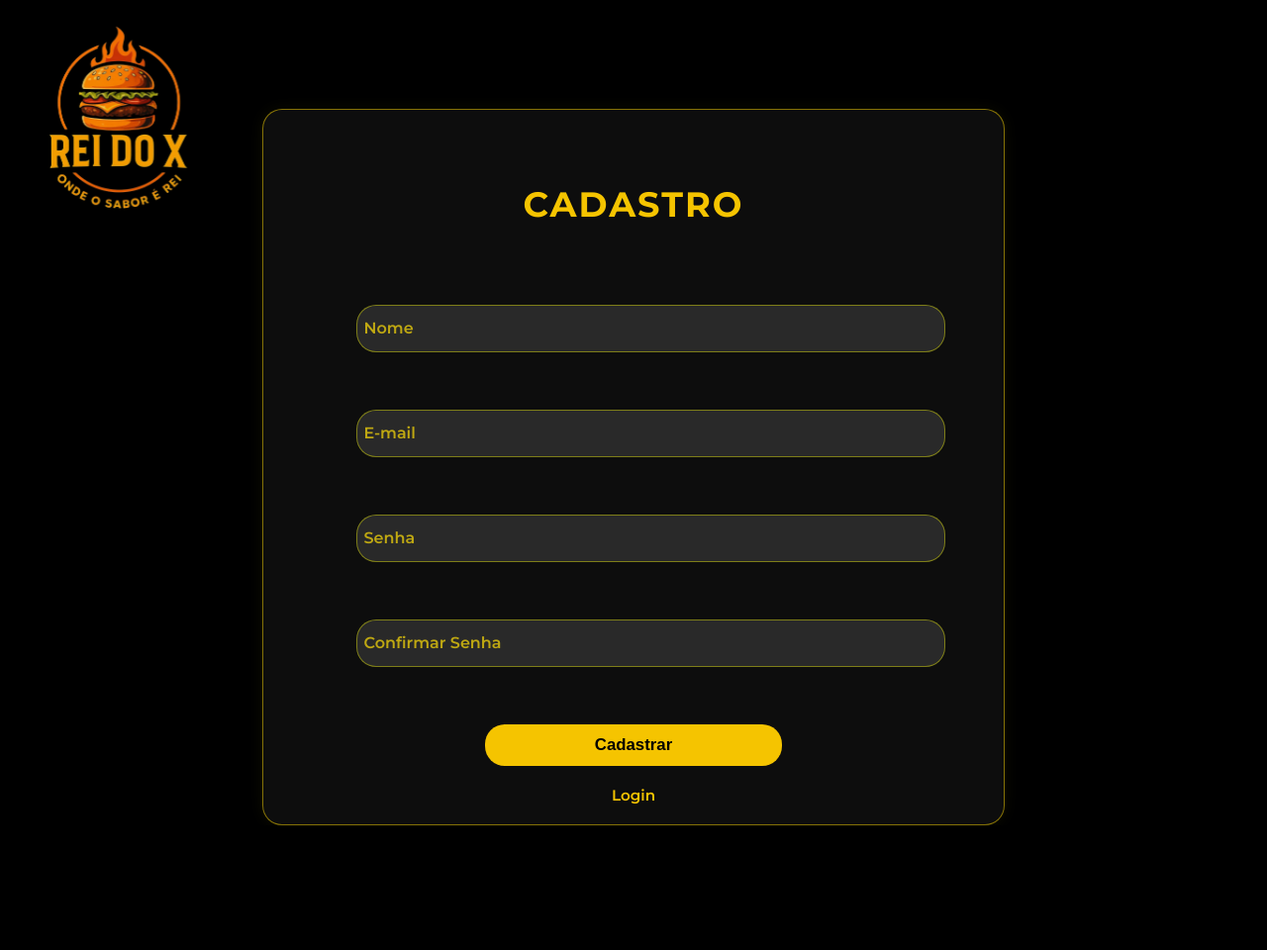
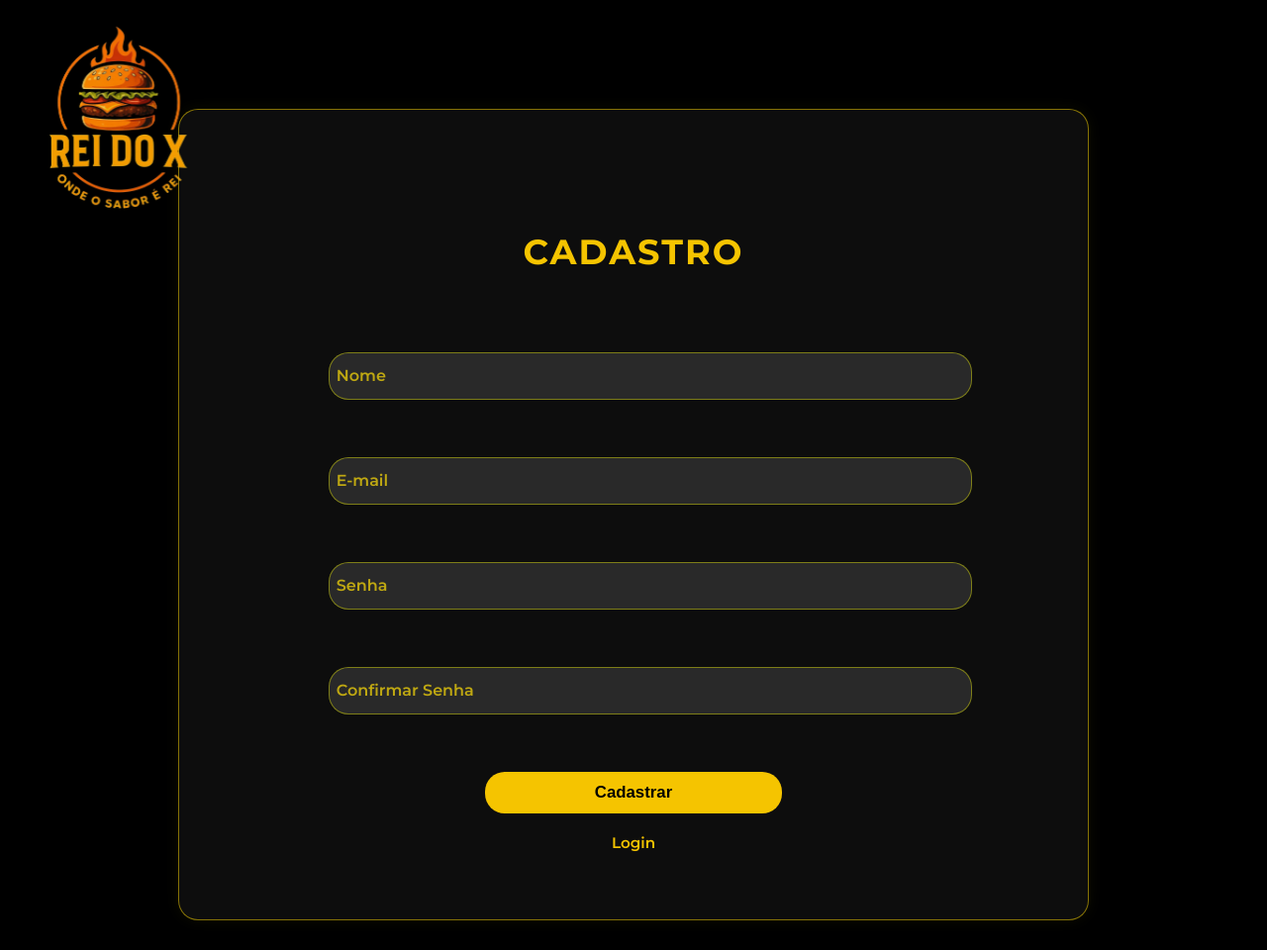
Before and after one commit to Zucolin/ReidoX, a PHP site: page /cadastro.php in a window 1280 px wide. Shown: the whole page at 99% size. Before the commit the page ends 834 px from the top, so only its background shows below. Run offline with PHP 8.4, Linux system fonts and the light colour scheme; data that the repository does not hold is empty.

Commit message:
container

```diff
--- a/Escolha/estilo.css
+++ b/Escolha/estilo.css
@@ -189,4 +189,9 @@ form{ margin-top:10px }
 .menu-principal a{ opacity:0.95; }
 .menu-container .menu-btn{ white-space:nowrap; }
 
+h2, h3, label{
+    color:white;
+
+}
+
 /* Fim do CSS enxuto */
--- a/style.css
+++ b/style.css
@@ -214,47 +214,63 @@ nav ul li a:hover {
 }
 
 /* Container principal */
-.container {
+.container,
+.container-cadastro,
+.container-endereco {
   background: rgba(255, 255, 255, 0.05);
   border: 1px solid #ffd90080;
-  padding: 80x 50px 75px 50px;
+  padding: 50px; /* corrige '80x' para 50px padrão */
   border-radius: 20px;
   box-shadow: 0 0 15px rgba(255, 255, 0, 0.05);
-  width: 90%;
-  max-width: 750px; /* largura ideal */
+  width: min(920px, 95%);    /* responsivo: até 920px ou 95% da tela */
+  max-width: 920px;
+  margin: 30px auto;
   animation: fadeIn 0.8s ease-in-out;
-  margin-top: 30px; /* desce o container 40px para baixo */
   height: auto;
   text-align: center;
   box-sizing: border-box;
 }
-.container-cadastro {
-  background: rgba(255, 255, 255, 0.05);
-  border: 1px solid #ffd90080;
-  padding: 80x 50px 75px 50px;
-  border-radius: 20px;
-  box-shadow: 0 0 15px rgba(255, 255, 0, 0.05);
-  width: 90%;
-  max-width: 750px; /* largura ideal */
-  animation: fadeIn 0.8s ease-in-out;
-  margin-top: 110px; /* desce o container 40px para baixo */
-  height: auto;
-  text-align: center;
-  box-sizing: border-box;
+
+/* ajustes específicos de espaçamento para variantes */
+.container-cadastro { margin-top: 110px; }
+.container-endereco { margin-top: 240px; }
+
+/* telas maiores — aproveita espaço do notebook grande */
+@media (min-width: 1400px) {
+  .container,
+  .container-cadastro,
+  .container-endereco {
+    max-width: 1100px;
+    padding: 60px;
+    width: min(1100px, 85%);
+  }
 }
-.container-endereco {
-  background: rgba(255, 255, 255, 0.05);
-  border: 1px solid #ffd90080;
-  padding: 90x 50px 75px 50px;
-  border-radius: 20px;
-  box-shadow: 0 0 15px rgba(255, 255, 0, 0.05);
-  width: 90%;
-  max-width: 750px; /* largura ideal */
-  text-align: center;
-  animation: fadeIn 0.8s ease-in-out;
-  margin-top: 240px; /* desce o container 40px para baixo */
-  height: auto;
+
+/* notebooks médios / tablets em modo paisagem */
+@media (min-width: 1000px) and (max-width: 1399px) {
+  .container,
+  .container-cadastro,
+  .container-endereco {
+    max-width: 920px;
+    padding: 48px;
+    width: min(920px, 90%);
+  }
 }
+
+/* celulares e telas pequenas */
+@media (max-width: 599px) {
+  .container,
+  .container-cadastro,
+  .container-endereco {
+    width: calc(100% - 32px);
+    padding: 18px;
+    border-radius: 12px;
+    margin-top: 20px;
+  }
+  .container-cadastro { margin-top: 80px; }
+  .container-endereco { margin-top: 120px; }
+}
+
 /* Animação de entrada suave */
 @keyframes fadeIn {
   from {
```
